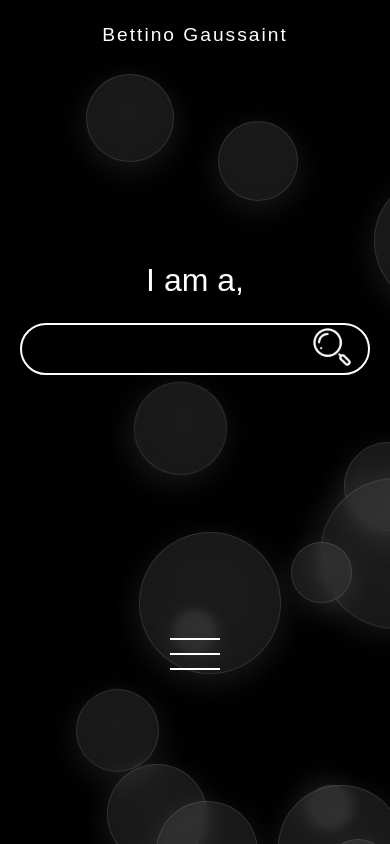
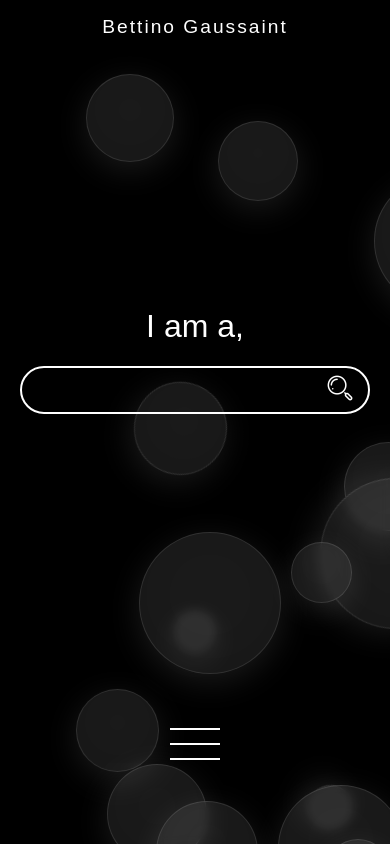
Before and after one commit to BettinoCodes/Bettino-Gaussaint, a React (Vite) app: page / in a window 390 px wide. Built offline with nearby package versions, Linux system fonts and the light colour scheme.

Commit message:
mobile UI

```diff
--- a/src/App.css
+++ b/src/App.css
@@ -173,13 +173,15 @@ video, .overlay {
 }
 
 /* Bottom navigation */
+/* Update the bottom-nav styles */
 .bottom-nav {
   position: relative;
-  margin-bottom: 5rem;
+  margin-bottom: 2rem; /* Reduced from 5rem */
   display: flex;
   flex-direction: column;
   align-items: center;
   z-index: 3;
+  width: 100%; /* Ensure it takes full width */
 }
 
 .nav-button {
@@ -188,7 +190,8 @@ video, .overlay {
   cursor: pointer;
   padding: 8px;
   transition: transform 0.3s ease;
-  margin-bottom: 5rem;
+  margin-bottom: 1rem; /* Reduced from 5rem */
+  z-index: 4; /* Ensure button is above other elements */
 }
 
 .nav-button:hover {
@@ -239,33 +242,53 @@ video, .overlay {
   transform: scale(1.1);
 }
 
-/* Mobile-specific styles */
+/* Update mobile-specific styles */
 @media (max-width: 768px) {
   .content {
     padding: 0 15px;
+    justify-content: space-between; /* Ensure proper spacing */
   }
 
   .center-content {
     padding: 0 15px;
+    flex-grow: 1;
+    justify-content: center;
   }
 
   .search-bar-container {
-    width: 95%; /* Use more width on mobile */
+    width: 95%;
     padding: 12px 50px 12px 20px;
   }
 
   .search-icon {
     right: 15px;
-    font-size: 1.2rem;
   }
 
-  .search-icon img{
-    right: 15px;
-    font-size: 1.2rem;
+  .search-icon img {
+    width: 2.5rem; /* Slightly smaller on mobile */
   }
 
   .typing-animation {
-    min-height: 100px;
+    min-height: 80px;
+  }
+
+  /* Ensure bottom nav is properly positioned on mobile */
+  .bottom-nav {
+    margin-bottom: 1.5rem;
+    position: relative;
+  }
+
+  .nav-button {
+    margin-bottom: 0.5rem;
+  }
+
+  .social-icons {
+    gap: 20px; /* Slightly smaller gap on mobile */
+  }
+
+  .social-icon img {
+    width: 35px; /* Slightly smaller icons on mobile */
+    height: 35px;
   }
 }
 
@@ -286,25 +309,47 @@ video, .overlay {
 
   .search-icon {
     right: 12px;
-    font-size: 1rem;
   }
 
-  .search-icon img{
-    right: 15px;
-    font-size: 1.2rem;
+  .search-icon img {
+    width: 2rem; /* Even smaller on very small screens */
   }
 
   .typing-animation {
-    min-height: 80px;
+    min-height: 70px;
   }
 
   .name-header {
-    margin-top: 1.5rem;
+    margin-top: 1rem;
   }
 
   .bottom-nav {
-    margin-bottom: 1.5rem;
+    margin-bottom: 1rem;
   }
+
+  .social-icons {
+    gap: 15px;
+  }
+
+  .social-icon img {
+    width: 30px;
+    height: 30px;
+  }
+
+  /* Ensure typing text is readable on small screens */
+  .typing-container span {
+    font-size: clamp(1.2rem, 5vw, 2rem) !important;
+  }
+}
+
+/* Add this to ensure content doesn't overflow vertically */
+.main {
+  min-height: 100vh;
+  height: 100%;
+}
+
+.content {
+  min-height: 100vh;
 }
 
 /* Ensure no scrollbars appear */
```
